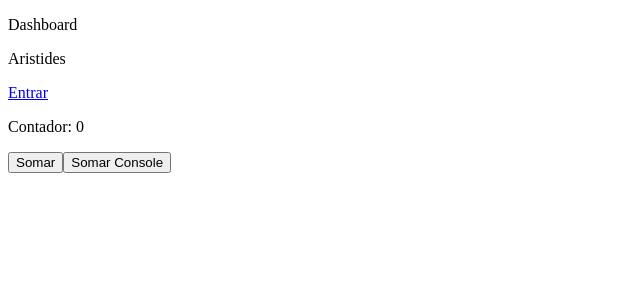
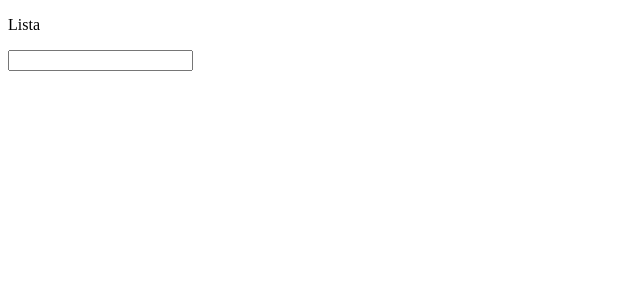
Before and after one commit to Aristidescosta/my-react-app, a React (Create React App) app: page /pagina-inicial in a window 1280 px wide. Shown: the top 300 px of the page, without its empty margins (0-640 px from the left). Built offline with nearby package versions, Linux system fonts and the light colour scheme.

Commit message:
refactor: Trabalhando com listas

```diff
--- a/src/app/pages/dashboard/index.tsx
+++ b/src/app/pages/dashboard/index.tsx
@@ -1,19 +1,34 @@
-import { useContext, useRef } from "react";
-import { Link } from "react-router-dom";
-import { UserLoggedContext } from "../../shared/contexts";
+import React, { useCallback, useState } from "react";
 
 export const Dashboard = () => {
-  const counterRef = useRef({ counter: 0 });
-  const { userName } = useContext(UserLoggedContext);
+  const [list, setList] = useState<string[]>([]);
+  const handleInputKeyDown: React.KeyboardEventHandler<HTMLInputElement> = useCallback((e) =>{
+    if(e.key === "Enter"){
+      if(e.currentTarget.value.trim().length === 0) {
+        return
+      }
+      else{
+        const value = e.currentTarget.value
+        e.currentTarget.value = "";
+        setList((oldList) => {
+          return [...oldList, value]
+        })
+      }
+    }
+  }, [])
+
 
   return (
     <>
-      <p>Dashboard</p>
-      <p>{userName}</p>
-      <Link to="/entrar">Entrar</Link>
-      <p>Contador: {counterRef.current.counter}</p>
-      <button onClick={() => counterRef.current.counter++} type="button">Somar</button>
-      <button onClick={() => console.log(counterRef.current.counter)} type="button">Somar Console</button>
+      <p>Lista</p>
+      <input type="text"
+        onKeyDown={handleInputKeyDown}
+      />
+      <ul>
+        {list.map((value, index) => {
+          return <li key={index}>{value}</li>;
+        })}
+      </ul>
     </>
   );
 };
--- a/src/app/pages/login/index.tsx
+++ b/src/app/pages/login/index.tsx
@@ -2,9 +2,11 @@ import { useCallback, useMemo, useRef, useState } from "react";
 
 import { InputLogin } from "./components/inputLogin";
 import { ButtonLogin } from "./components/buttonLogin"
+import { useUserLogged } from "../../shared/hooks";
 
 export const Login = () => {
   const inputPasswordRef = useRef<HTMLInputElement>(null);
+  const { userName } = useUserLogged();
 
   const [email, setEmail] = useState("");
   const [password, setPassword] = useState("");
@@ -24,6 +26,7 @@ export const Login = () => {
   return (
     <form>
       <p>Quantidade de letras no email: {emailLength}</p>
+      <p>{userName}</p>
       <InputLogin
         label="Email"
         type="text"
--- a/src/app/shared/contexts/UserLogged.tsx
+++ b/src/app/shared/contexts/UserLogged.tsx
@@ -1,19 +1,43 @@
-import { createContext, ReactNode } from "react"
+import {
+  createContext,
+  ReactNode,
+  useCallback,
+  useEffect,
+  useState,
+} from "react";
 
-interface IUserLoggedProviderProps{
-  children: ReactNode
+interface IUserLoggedProviderProps {
+  children: ReactNode;
 }
 
-interface IUserLoggedProviderData{
+interface IUserLoggedProviderData {
   userName: string;
+  logout: () => void;
 }
 
-export const UserLoggedContext = createContext<IUserLoggedProviderData>({} as IUserLoggedProviderData)
+export const UserLoggedContext = createContext<IUserLoggedProviderData>(
+  {} as IUserLoggedProviderData
+);
 
-export const UserLoggedProvider: React.FC<IUserLoggedProviderProps> = ({children}) =>{
-  return(
-    <UserLoggedContext.Provider value={{userName: "Aristides"}}>
+export const UserLoggedProvider: React.FC<IUserLoggedProviderProps> = ({
+  children,
+}) => {
+  const [name, setName] = useState("");
+
+  const handleLogout = useCallback(() => {
+    console.log("Logout executado!");
+  }, []);
+
+  useEffect(() => {
+    setTimeout(() => {
+      setName("André da Costa");
+    }, 3000);
+  }, []);
+  return (
+    <UserLoggedContext.Provider
+      value={{ userName: name, logout: handleLogout }}
+    >
       {children}
     </UserLoggedContext.Provider>
-  )
-}
+  );
+};
--- /dev/null
+++ b/src/app/shared/hooks/UseLoggedUser.ts
@@ -0,0 +1,7 @@
+import { useContext } from "react"
+import { UserLoggedContext } from "../contexts"
+
+export const useUserLogged = () =>{
+    const context = useContext(UserLoggedContext);
+    return context
+}
--- a/src/app/shared/hooks/index.ts
+++ b/src/app/shared/hooks/index.ts
@@ -1 +1 @@
-export { };
+export * from "./UseLoggedUser";
```
